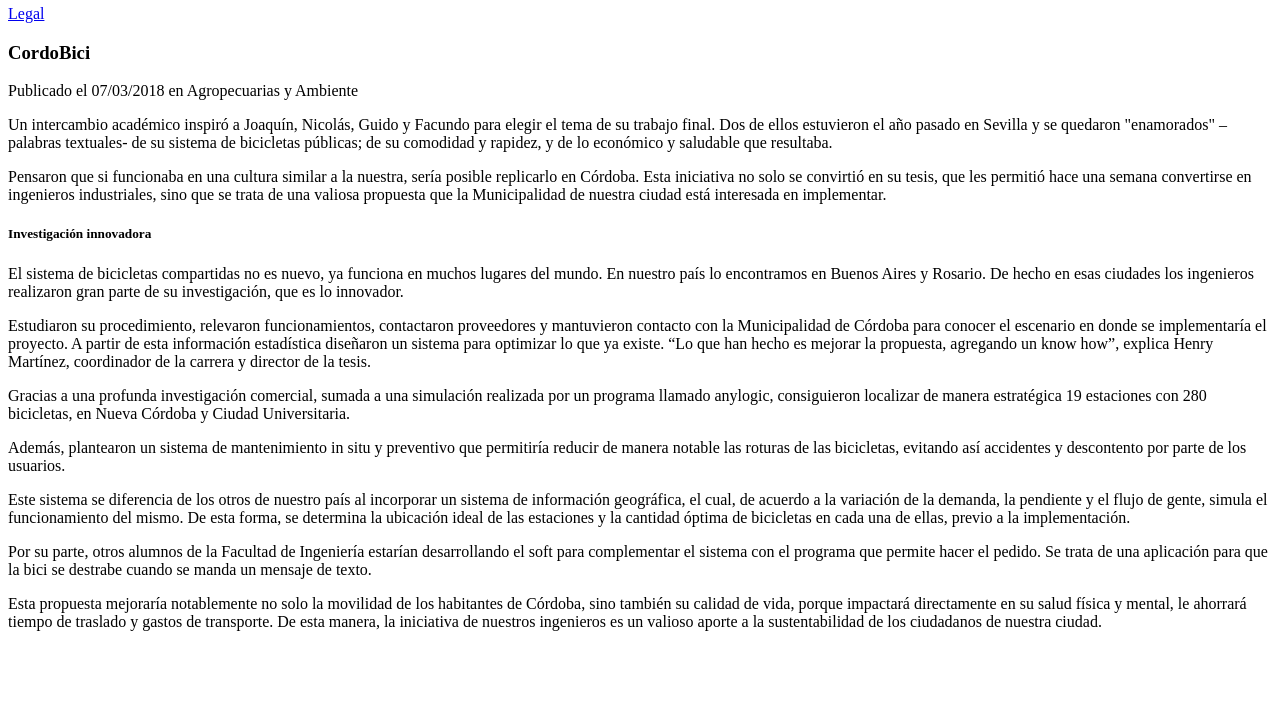
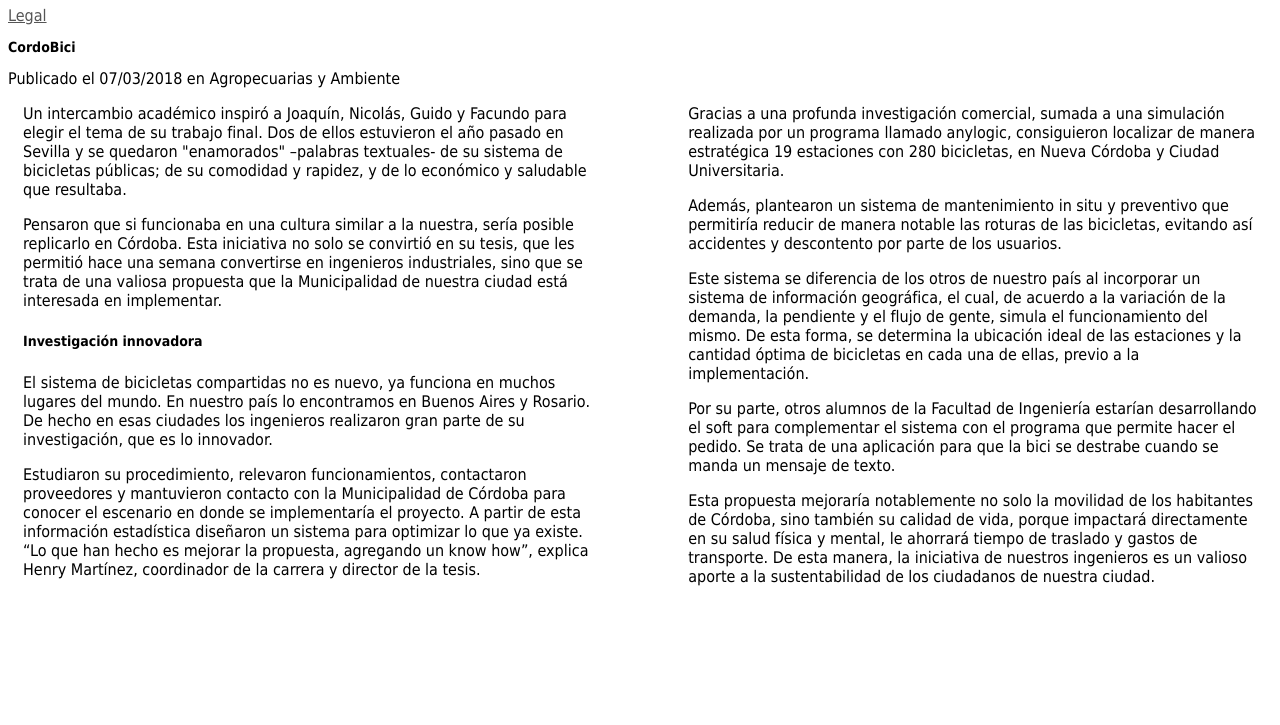
Before and after one commit to UCC-LabCompu2/ejercicios2024-josephinebraemer, a plain HTML site: page Ejercicios-CSS/ej_columnas.html in a window 1280 px wide. Shown: the part 75-800 px from the top of the page. Drawn offline with Linux system fonts and the light colour scheme.

Commit message:
Update ej_columnas.html

```diff
--- a/Ejercicios-CSS/ej_columnas.html
+++ b/Ejercicios-CSS/ej_columnas.html
@@ -3,6 +3,42 @@
 <head>
     <meta charset="UTF-8">
     <title>Ejercicio Columnas</title>
+    <style>
+        #tituloPrincipal{
+            color: #23bd44;
+
+        }
+        .tituloNoticia{
+            font-size: 14px;
+        }
+        body{
+            font-family: Tahoma, SansSerif;
+        }
+        a:link, a:visited{
+            color: #555555;
+        }
+        a:hover{
+            font-size: 1.4em;
+            color: #82ac19;
+        }
+        a:active{
+            font-weight: bold;
+        }
+        a{
+            transition: color 1s linear;
+            color: #19ac67;
+        }
+        .columna1{
+            float: left;
+            width: 45%;
+            margin: 0px 15px;
+        }
+        .columna2{
+            float: right;
+            width: 45%;
+            margin: 0px 15px;
+        }
+    </style>
 </head>
 <body>
 <!--Cree los estilos CSS necesarios para que el texto se visualice en 2 columnas-->
@@ -11,10 +47,10 @@
 </header>
 <a href="ej_leyes.html" target="_blank">Legal</a>
 <section>
-    <h3 class="tituloNoticia">CordoBici</h3>
+    <h3 class="tituloNoticia" >CordoBici</h3>
     Publicado el 07/03/2018 en Agropecuarias y Ambiente
     <article>
-        <div>
+        <div class="columna1">
             <p>
                 Un intercambio académico inspiró a Joaquín, Nicolás, Guido y Facundo para elegir el tema de su trabajo final.
                 Dos de ellos estuvieron el año pasado en Sevilla y se quedaron "enamorados" –palabras textuales- de su
@@ -44,7 +80,7 @@
                 de la tesis.
             </p>
         </div>
-        <div class="grid-item">
+        <div class="grid-item columna2">
             <p>
                 Gracias a una profunda investigación comercial, sumada a una simulación realizada por un programa llamado
                 anylogic, consiguieron localizar de manera estratégica 19 estaciones con 280 bicicletas, en Nueva Córdoba y
```
